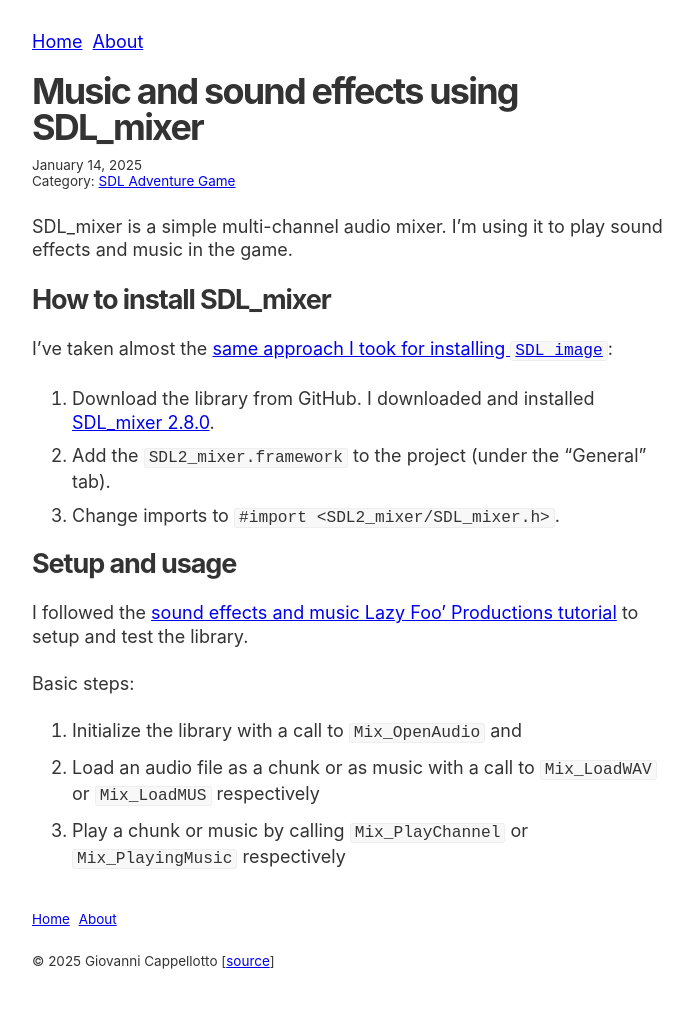
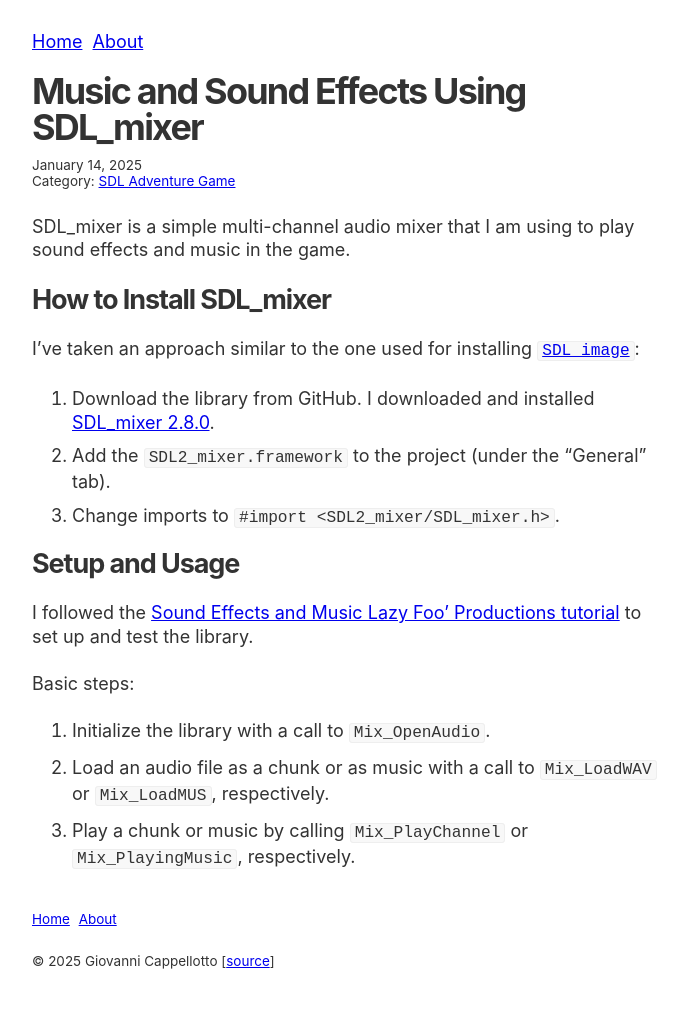
Before and after one commit to curlybracketshq/giovanni.curlybrackets.it, a Jekyll site: the page built from sdl-adventure-game/_posts/2025-01-14-music-and-sound-effects-using-sdl-mixer.markdown, in a window 1280 px wide. Shown: the whole page, without its empty margins (288-981 px from the left). Built offline with Jekyll 4.4.1, drawn with Linux system fonts in a browser that asks for light colours.

Commit message:
Improve content

```diff
--- a/sdl-adventure-game/_posts/2025-01-14-music-and-sound-effects-using-sdl-mixer.markdown
+++ b/sdl-adventure-game/_posts/2025-01-14-music-and-sound-effects-using-sdl-mixer.markdown
@@ -1,25 +1,25 @@
 ---
-title: Music and sound effects using SDL_mixer
+title: Music and Sound Effects Using SDL_mixer
 layout: post
 date: 2025-01-14 12:00:00 -0500
 ---
 
-SDL_mixer is a simple multi-channel audio mixer. I'm using it to play sound effects and music in the game.
+SDL_mixer is a simple multi-channel audio mixer that I am using to play sound effects and music in the game.
 
-## How to install SDL_mixer
+## How to Install SDL_mixer
 
-I've taken almost the [same approach I took for installing `SDL_image`]({% post_url sdl-adventure-game/2025-01-14-loading-images-using-sdl-image %}):
+I've taken an approach similar to the one used for installing [`SDL_image`]({% post_url sdl-adventure-game/2025-01-14-loading-images-using-sdl-image %}):
 
 1. Download the library from GitHub. I downloaded and installed [SDL_mixer 2.8.0](https://github.com/libsdl-org/SDL_mixer/releases/tag/release-2.8.0).
 2. Add the `SDL2_mixer.framework` to the project (under the "General" tab).
 3. Change imports to `#import <SDL2_mixer/SDL_mixer.h>`.
 
-## Setup and usage
+## Setup and Usage
 
-I followed the [sound effects and music Lazy Foo' Productions tutorial](https://lazyfoo.net/tutorials/SDL/21_sound_effects_and_music/) to setup and test the library.
+I followed the [Sound Effects and Music Lazy Foo' Productions tutorial](https://lazyfoo.net/tutorials/SDL/21_sound_effects_and_music/) to set up and test the library.
 
 Basic steps:
 
-1. Initialize the library with a call to `Mix_OpenAudio` and
-2. Load an audio file as a chunk or as music with a call to `Mix_LoadWAV` or  `Mix_LoadMUS` respectively
-3. Play a chunk or music by calling `Mix_PlayChannel` or `Mix_PlayingMusic` respectively
+1. Initialize the library with a call to `Mix_OpenAudio`.
+2. Load an audio file as a chunk or as music with a call to `Mix_LoadWAV` or `Mix_LoadMUS`, respectively.
+3. Play a chunk or music by calling `Mix_PlayChannel` or `Mix_PlayingMusic`, respectively.
```
